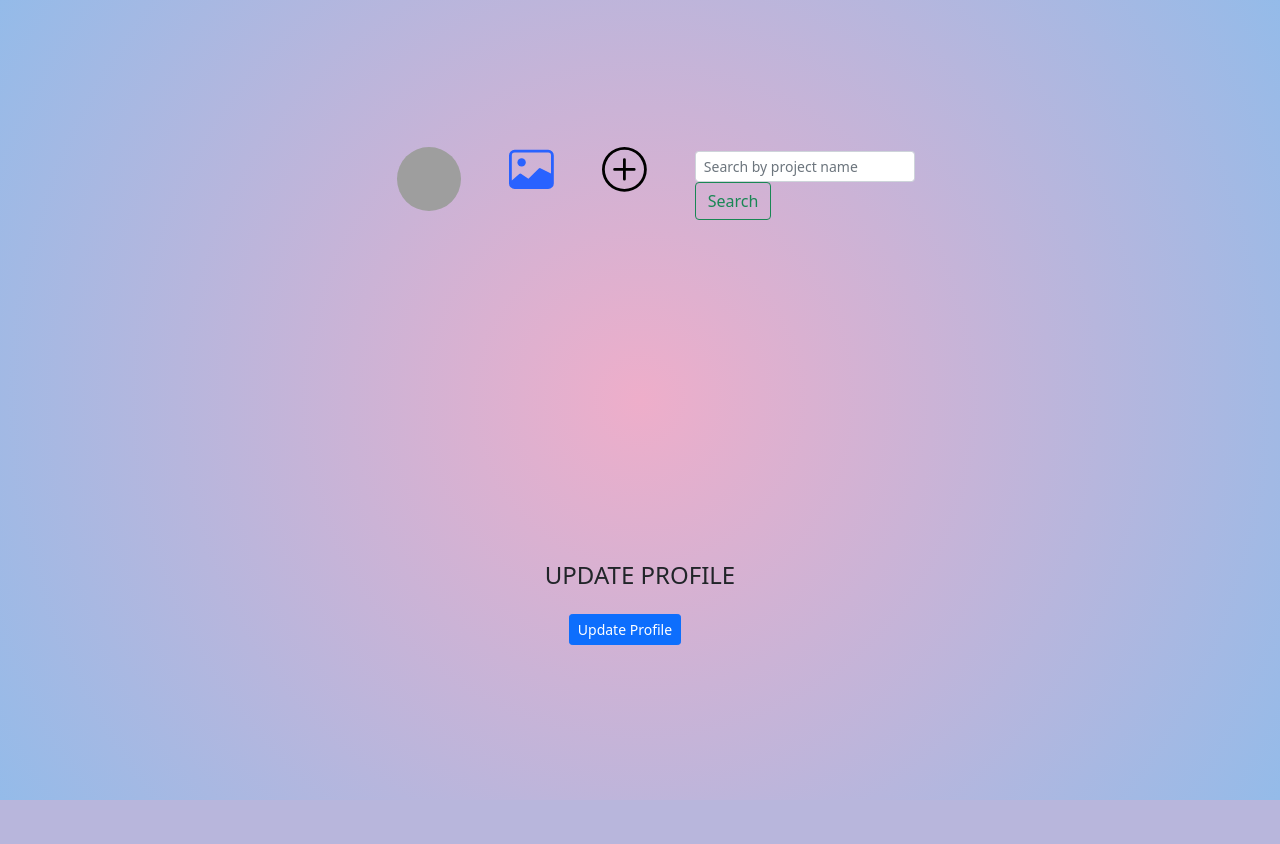
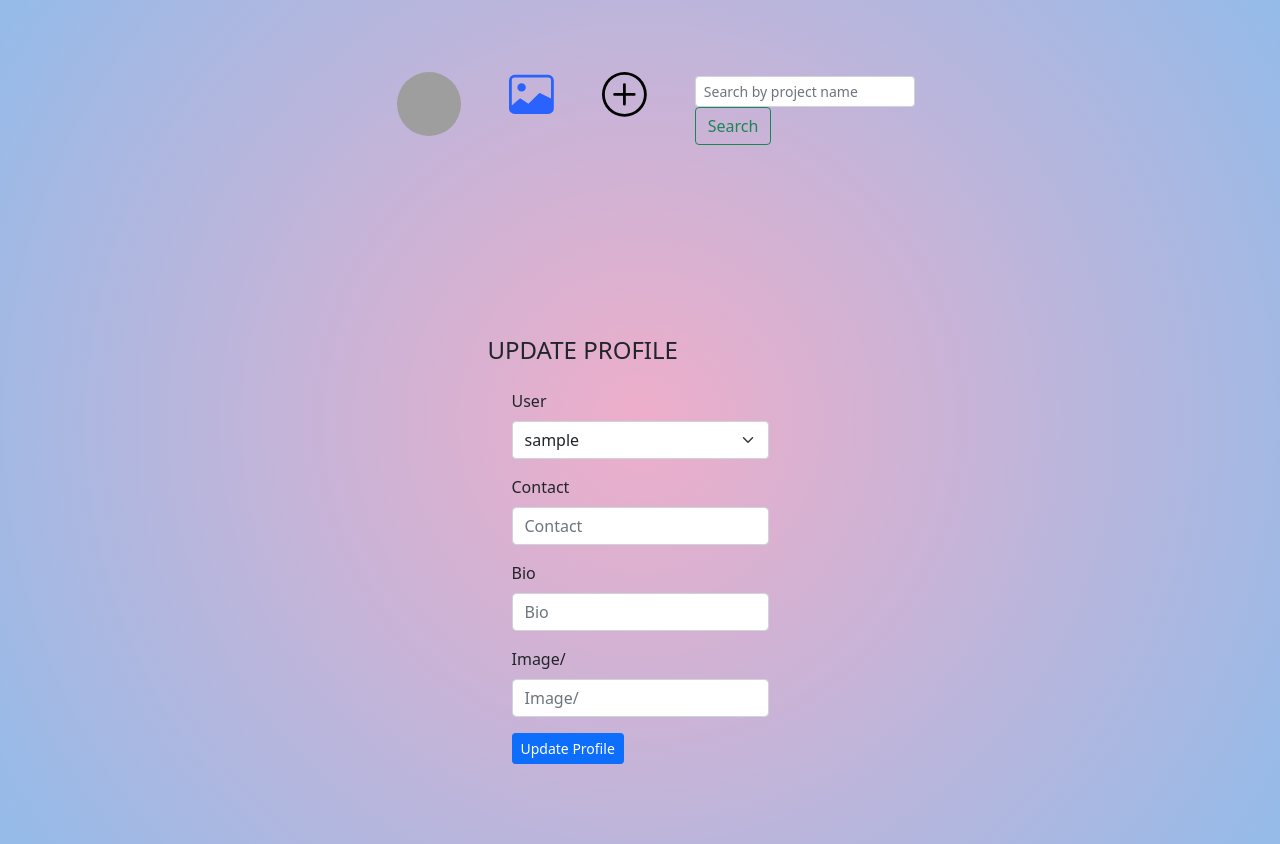
Before and after one commit to SaretoTracy/Project-Awwards, a Django app: page /updateprofile/ in a window 1280 px wide. Before the commit the page ends 800 px from the top, so only its background shows below. Run offline with Django 4.2, Linux system fonts and the light colour scheme; tables that the repository leaves empty hold one stand-in row (values such as "Sample post"); some libraries are stand-ins or nearby versions; grey boxes are pictures that could not be loaded.

Commit message:
edit forms

```diff
--- a/projects/forms.py
+++ b/projects/forms.py
@@ -18,4 +18,4 @@
 class ProfileForm(forms.ModelForm):
     class Meta:
         model = Profile
-        exclude = ['user', 'contact', 'bio', 'image']
+        fields = ['user', 'contact', 'bio', 'image']
--- a/projects/serializer.py
+++ b/projects/serializer.py
@@ -4,9 +4,9 @@
 class ProfileSerializer(serializers.ModelSerializer):
    class Meta:
        model = Profile
-       fields = ('bio ', 'image', 'user')
+       fields = ('bio', 'image', 'user')
 
 class ProjectsSerializer(serializers.ModelSerializer):
    class Meta:
        model = Projects
-       fields = ('title ', 'image', 'user','description ','link','technologies_used','location')
+       fields = ('title', 'image', 'user','description','link','technologies_used','location')
--- a/projects/templates/update.html
+++ b/projects/templates/update.html
@@ -3,7 +3,7 @@
 <div class=" post " style="margin-top: 123px;">
     <h4 class="my-4">UPDATE PROFILE</h4>
     <form action="{%url 'updateprofile'%}" method="post" enctype="multipart/form-data" class="m-4">
-        {%csrf_token%} {% bootstrap_form profileform%}
+        {% csrf_token %} {% bootstrap_form profileform %}
         <input type="submit" class="btn btn-primary btn-sm mb-4" value="Update Profile">
     </form>
 </div>
--- a/projects/views.py
+++ b/projects/views.py
@@ -5,6 +5,7 @@
 from rest_framework.response import Response
 from rest_framework.views import APIView
 from django.contrib import messages
+from rest_framework import status
 from .models import Profile,Projects,Rating
 from django.contrib.auth.models import User
 from .serializer import ProfileSerializer,ProjectsSerializer
@@ -144,7 +145,7 @@
        return Response(serializers.data)
 
    def post(self, request, format=None):
-    serializers = ProjectsSerialize(data=request.data)
+    serializers = ProjectsSerializer(data=request.data)
     if serializers.is_valid():
         serializers.save()
         return Response(serializers.data, status=status.HTTP_201_CREATED)
```
